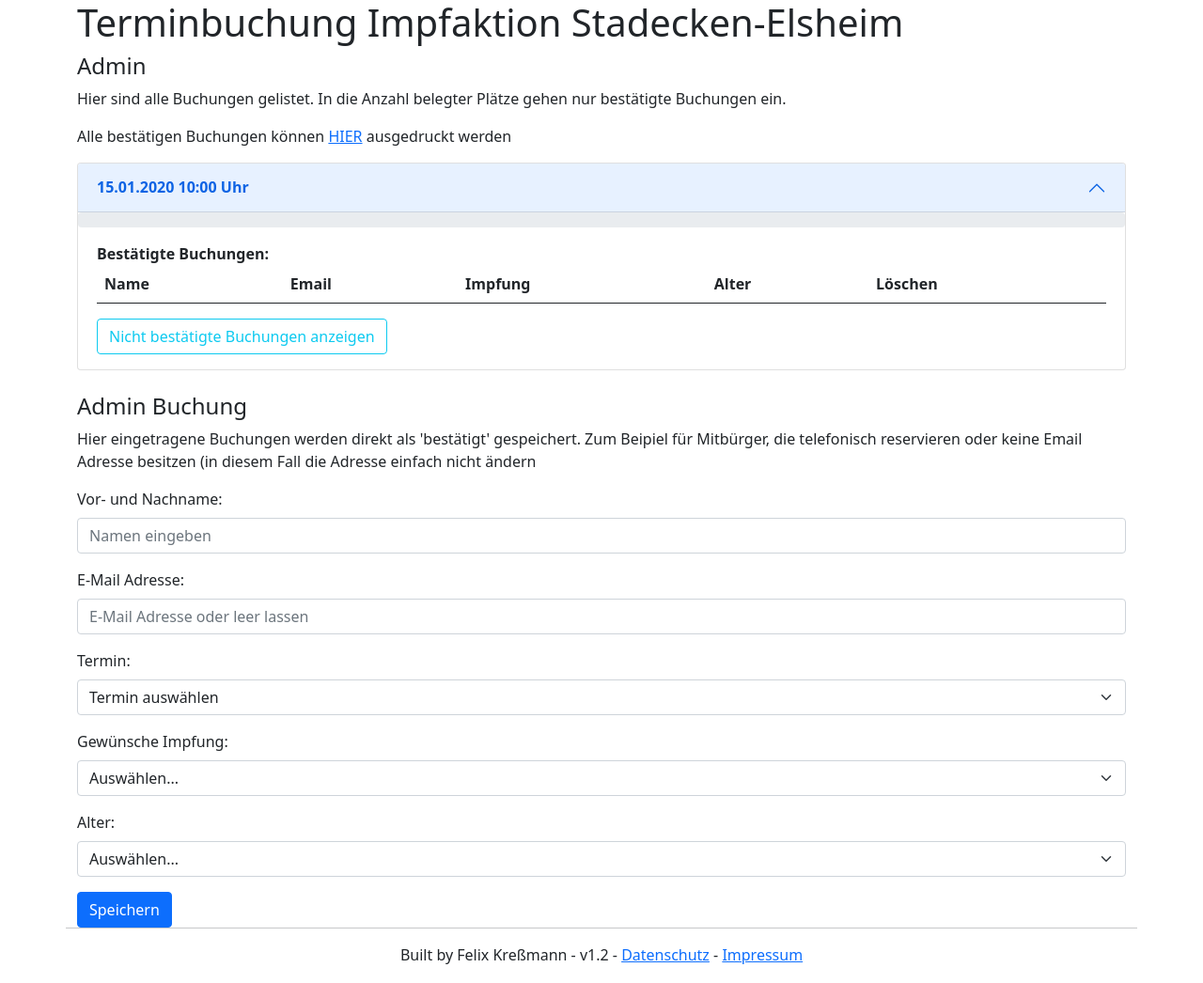
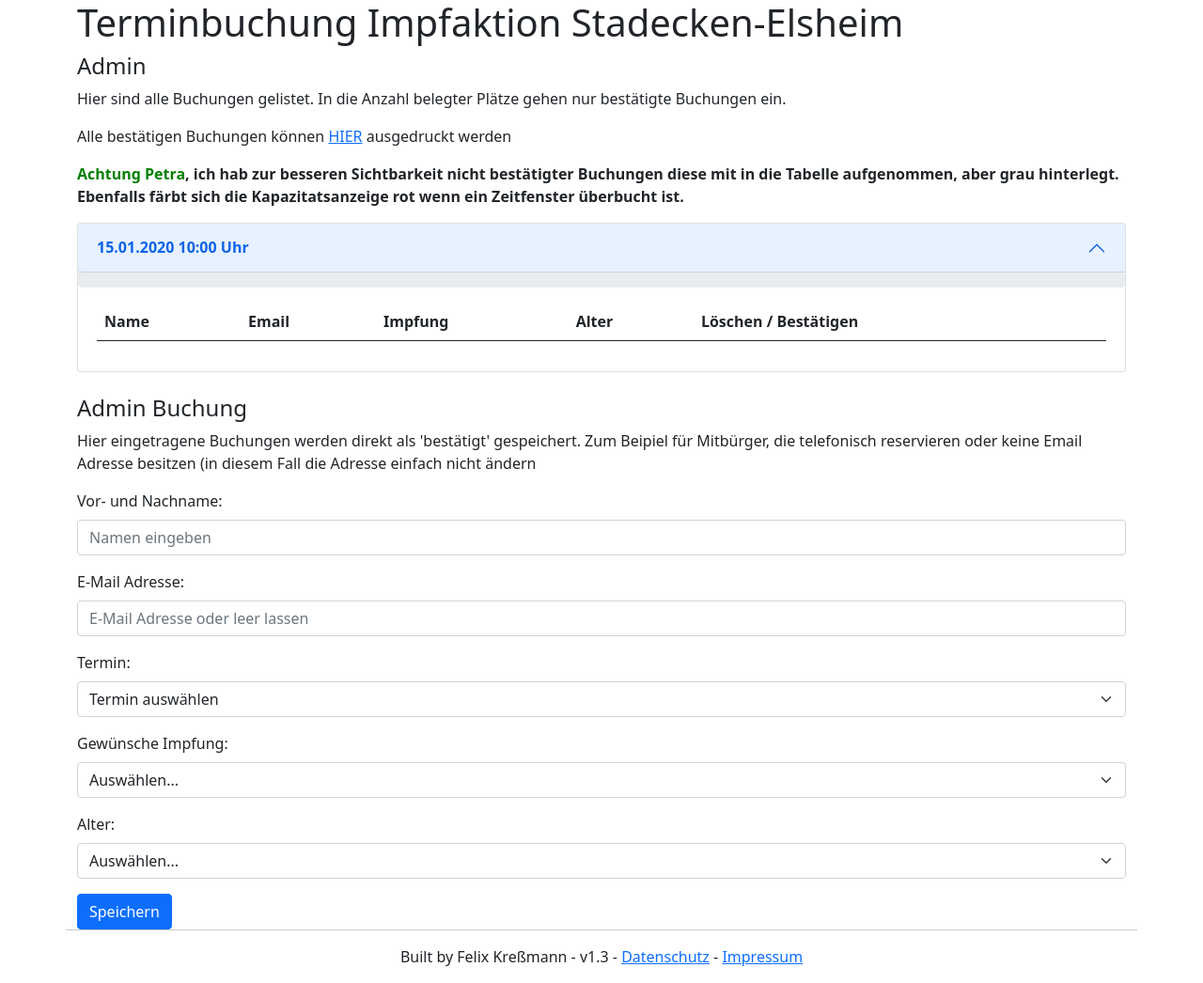
Before and after one commit to fkressmann/impftermin, a Flask app: page /admin-6a3522f3-6c6e-4b0e-a044-d653177fbb91 in a window 1280 px wide, after a click that opens the changed part. Shown: the whole page at 94% size. Run offline with Flask 2, Linux system fonts and the light colour scheme; tables that the repository leaves empty hold one stand-in row (values such as "Sample post"); lists and menus that the app fills with data are empty; parts of the project's set-up code (start-up, migrations or seed data) failed here and were passed over.

Commit message:
Change AdminUI for better visibility v.13

```diff
--- a/src/templates/admin.html
+++ b/src/templates/admin.html
@@ -6,6 +6,7 @@
     <h4>Admin</h4>
     <p>Hier sind alle Buchungen gelistet. In die Anzahl belegter Plätze gehen nur bestätigte Buchungen ein.</p>
     <p>Alle bestätigen Buchungen können <a href="{{ url_for("admin.print_bookings") }}">HIER</a> ausgedruckt werden</p>
+    <p><strong><span style="color:green;">Achtung Petra</span>, ich hab zur besseren Sichtbarkeit nicht bestätigter Buchungen diese mit in die Tabelle aufgenommen, aber grau hinterlegt. Ebenfalls färbt sich die Kapazitatsanzeige rot wenn ein Zeitfenster überbucht ist.</strong></p>
     <div class="accordion" id="accordionExample">
         {% for slot in timeslots %}
             <div class="accordion-item">
@@ -15,13 +16,12 @@
                     </button>
                     {% set occupied = slot.get_occupied_capacity() %}
                     <div class="progress">
-                        <div class="progress-bar" role="progressbar" style="width: {{ occupied / slot.capacity * 100 }}%">{{ occupied }}/{{ slot.capacity }}</div>
+                        <div class="progress-bar {% if occupied > slot.capacity %}bg-danger{% endif %}" role="progressbar" style="width: {{ occupied / slot.capacity * 100 }}%">{{ occupied }}/{{ slot.capacity }}</div>
                     </div>
                 </h2>
                 <div id="collapse{{ slot.id }}" class="accordion-collapse collapse" aria-labelledby="heading{{ slot.id }}" data-bs-parent="#accordionExample">
                     <div class="accordion-body">
                         <div>
-                            <strong>Bestätigte Buchungen:</strong>
                             <table class="table">
                                 <thead>
                                 <tr>
@@ -29,7 +29,7 @@
                                     <th scope="col">Email</th>
                                     <th scope="col">Impfung</th>
                                     <th scope="col">Alter</th>
-                                    <th scope="col">Löschen</th>
+                                    <th scope="col">Löschen / Bestätigen</th>
                                 </tr>
                                 </thead>
                                 <tbody>
@@ -50,23 +50,25 @@
                                         </td>
                                     </tr>
                                 {% endfor %}
+                                {% for reservation in slot.bookings if reservation.ack_at is none %}
+                                    <tr class="table-secondary">
+                                        <td>{{ reservation.name }}</td>
+                                        <td>
+                                            {% if reservation.email %}
+                                                <a href="mailto:{{ reservation.email }}">{{ reservation.email }}</a>
+                                            {% else %}
+                                                {{ "<keine>" }}
+                                            {% endif %}
+                                        </td>
+                                        <td>{{ reservation.vaccination }}</td>
+                                        <td>{{ reservation.age }}</td>
+                                        <td>
+                                            <a type="button" href="{{ url_for("web.confirm", id=reservation.id) }}" class="btn btn-outline-success">Bestätigen</a>
+                                        </td>
+                                    </tr>
+                                {% endfor %}
                                 </tbody>
                             </table>
-                        </div>
-                        <div>
-                            <a class="btn btn-outline-info" data-bs-toggle="collapse" data-bs-target="#collapseOpen{{ slot.id }}" aria-expanded="false" aria-controls="collapseOpen{{ slot.id }}">Nicht
-                                                                                                                                                                     bestätigte
-                                                                                                                                                                     Buchungen
-                                                                                                                                                                     anzeigen</a>
-                            <div class="collapse" id="collapseOpen{{ slot.id }}">
-                                <ul>
-                                    {% for reservation in slot.bookings if reservation.ack_at is none %}
-                                        <li>{{ reservation.name }} ({{ reservation.email }})
-                                            <a type="button" href="{{ url_for("web.confirm", id=reservation.id) }}" class="btn btn-outline-success">Bestätigen</a>
-                                        </li>
-                                    {% endfor %}
-                                </ul>
-                            </div>
                         </div>
                     </div>
                 </div>
--- a/src/templates/base.html
+++ b/src/templates/base.html
@@ -19,7 +19,7 @@
     {% block content %}{% endblock %}
     <div class="row" style="font-weight: normal; text-align: center">
         <hr>
-        <p style="font-weight: normal">Built by Felix Kreßmann - v1.2 - <a href="{{ url_for("web.dataprotection") }}">Datenschutz</a> - <a href="https://stadecken-elsheim.de/footer/impressum/">Impressum</a></p>
+        <p style="font-weight: normal">Built by Felix Kreßmann - v1.3 - <a href="{{ url_for("web.dataprotection") }}">Datenschutz</a> - <a href="https://stadecken-elsheim.de/footer/impressum/">Impressum</a></p>
     </div>
 </div>
 </body>
```
